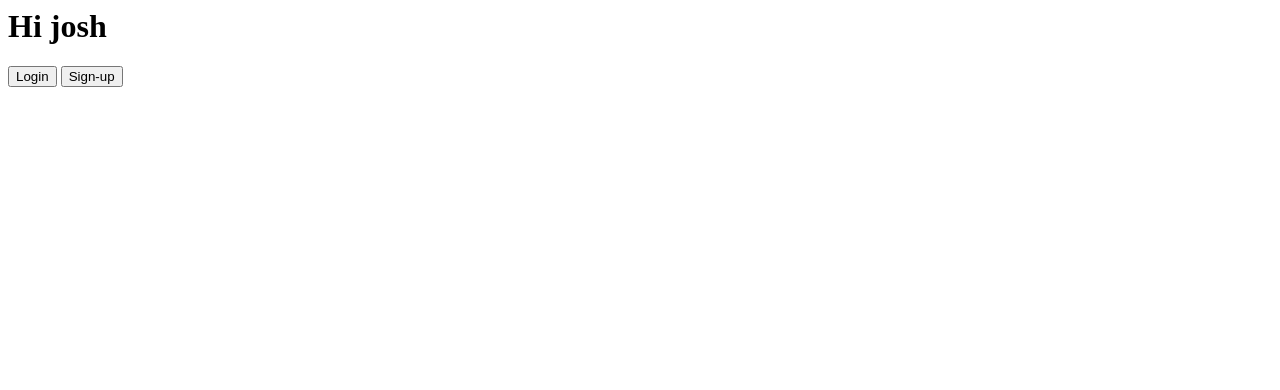
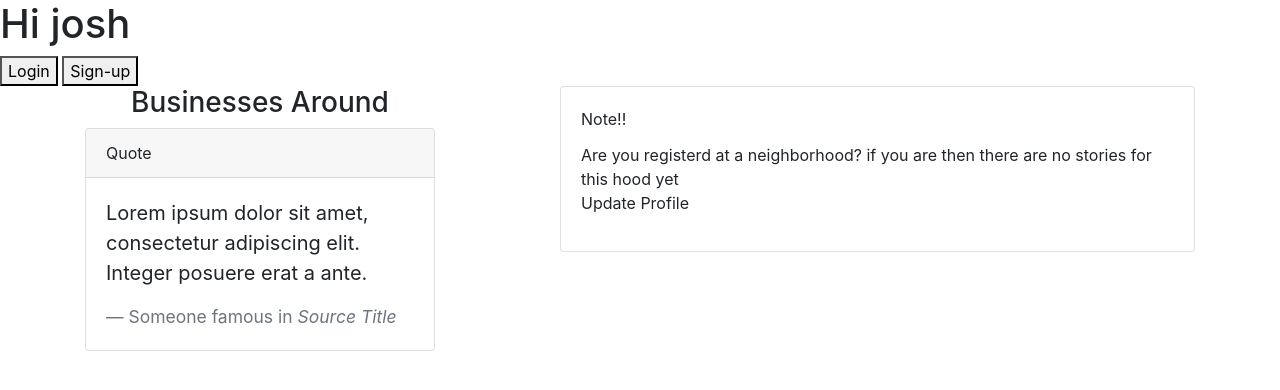
Before and after one commit to Andy3643/Neighbourhood, a Django app: page / in a window 1280 px wide. Shown: the top 390 px of the page. Run offline with Django 4.2, Linux system fonts and the light colour scheme; some libraries are stand-ins or nearby versions; some web fonts are replaced.

Commit message:
ft:add hood display cards to homepage

```diff
--- a/myapp/templates/index.html
+++ b/myapp/templates/index.html
@@ -1,3 +1,64 @@
+{% extends 'base.html' %}
+
+{% block content %}
+{% include 'navbar.html' %}
 <h1>Hi josh</h1>
 <a href="{% url 'login'%}"><button>Login</button></a>
 <a href="{% url 'register' %}"><button>Sign-up</button></a>
+
+
+<div class="container">
+    <div class="row">
+        <div class="col-4">
+            <h3 class="text-center">Businesses Around</h3>
+            <div class="card">
+                <div class="card-header">
+                Quote
+                </div>
+                <div class="card-body">
+                <blockquote class="blockquote mb-0">
+                    <p>Lorem ipsum dolor sit amet, consectetur adipiscing elit. Integer posuere erat a ante.</p>
+                    <footer class="blockquote-footer">Someone famous in <cite title="Source Title">Source Title</cite></footer>
+                </blockquote>
+                </div>
+            </div>
+        </div>
+        <div class="col-1"></div>
+        <!--Post for the neighbourhood-->
+        <div class="col-7">
+            {% if neighborhood_stories %}
+            {% for story in neighborhood_stories %}
+            <div class="card">
+                <div class="card-header">
+                Quote
+                </div>
+                <div class="card-body">
+                <blockquote class="blockquote mb-0">
+                    <p>Lorem ipsum dolor sit amet, consectetur adipiscing elit. Integer posuere erat a ante.</p>
+                    <footer class="blockquote-footer">Someone famous in <cite title="Source Title">Source Title</cite></footer>
+                </blockquote>
+                </div>
+            </div>
+            {% endfor %}
+            {% else %}
+            <div class="card">
+                <div class="card-body">
+                    <div class="card-title">Note!!</div>
+                    <div class="card-text">Are you registerd at a neighborhood? if you are then there are no stories for
+                        this hood yet</div>
+                    <div>
+                    </div>
+                    <p>Update Profile</p>
+                    </div>
+            </div>
+            {% endif %}
+
+        </div>
+
+
+
+
+    </div>
+</div>
+
+{% endblock %}
--- a/myapp/views.py
+++ b/myapp/views.py
@@ -1,6 +1,10 @@
 from django.shortcuts import render,redirect
 from django.contrib import messages
 from .forms import *
+from .models import *
+#from django.contrib.auth.decorators import login_required
+
+
 # Create your views here.
 def Index_view(request):
       return render(request,"index.html")
@@ -22,3 +26,31 @@ def register(request):
         'form':form
     }
     return render(request,"users/sign-up.html",context)
+
+#Home page
+#@login_required
+def index_view(request):
+    '''
+    Main home page view
+    '''
+    current_user = request.user
+    current_neighborhood_user = request.user.profile.neighborhood
+    if current_neighborhood_user == None:
+        messages.info(request,"Please join a neibourhood to engage by updating your profile")
+    title = "home"
+    user_status = Neighborhood.objects.filter(admin=current_user)
+    neighborhood_stories = Stories.objects.filter(neighborhood=current_neighborhood_user)
+    neighborhood_contacts = Neighborhood_contact.objects.filter(neighborhood=current_neighborhood_user)
+    neighborhood_business = Business.objects.filter(neighborhood=current_neighborhood_user)
+    neighborhood_announcements = Announcement.objects.filter(neighborhood=current_neighborhood_user)
+
+    context = {
+        "title":title,
+        "neighborhood_stories":neighborhood_stories,
+        "neighborhood_contacts":neighborhood_contacts,
+        "neighborhood_business":neighborhood_business,
+        "neighborhood_announcements":neighborhood_announcements,
+        "admin":user_status
+    }
+
+    return render(request,"index.html",context)
```
